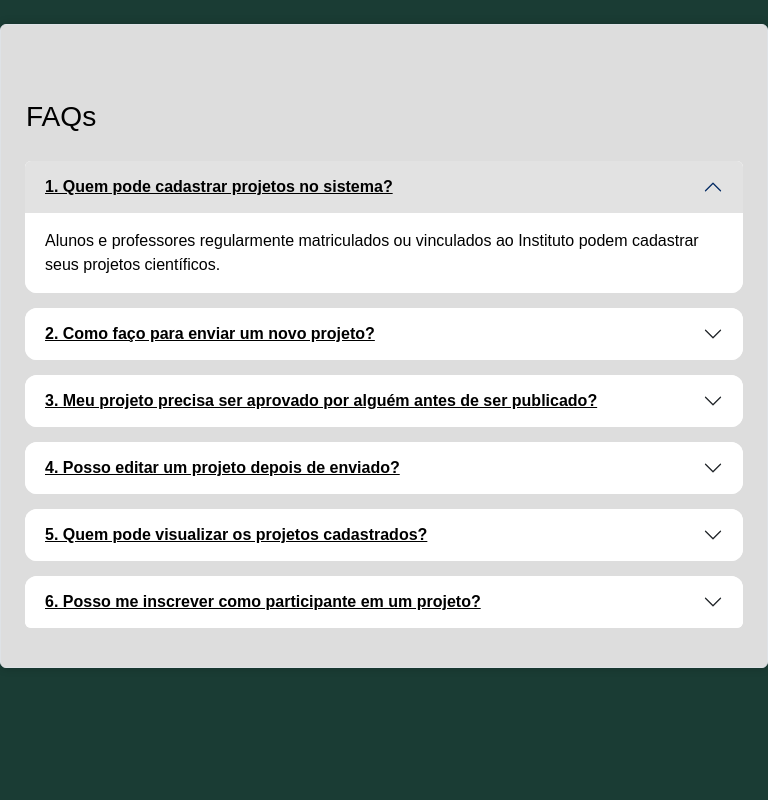
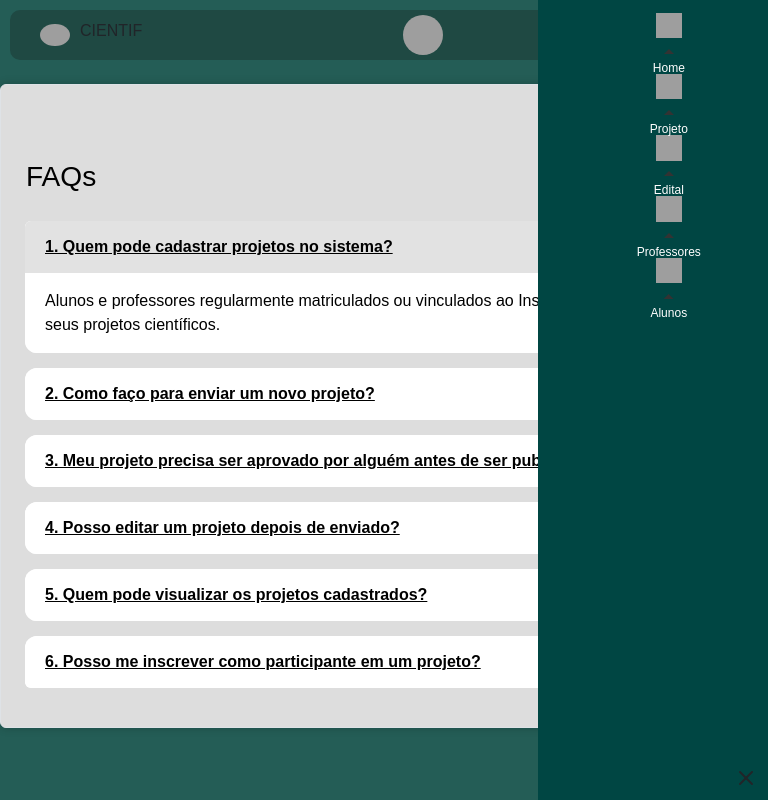
Before and after one commit to 3d5onLP/SUAC, a PHP site: page /view_duvidas.html in a window 768 px wide. Run offline with PHP 8.4, Linux system fonts and the light colour scheme; grey boxes are pictures that could not be loaded.

Commit message:
Correção de menu
Menu corrigido

```diff
--- a/VIEW/VIEW_DUVIDAS/view_duvidas.css
+++ b/VIEW/VIEW_DUVIDAS/view_duvidas.css
@@ -96,6 +96,232 @@
   text-decoration: underline;
   color: #000;
 }
+
+/*DIV do FAQ  especificamente da perguntas e respostas da 1*/
+.accordion-button:not(.collapsed) {
+  background-color: #e2e2e2;
+  color: #000;
+  box-shadow: none;
+}
+
+/*DIV exclusivaente das respostas de cada pergunta*/
+.accordion-body {
+  background-color: #fff;
+  font-size: 16px;
+  color: #000;
+  text-align: left;
+}
+
+/*Remove a sombra visual que aparece ao redor do botão da pergunta/resposta*/
+.accordion-button:focus {
+  box-shadow: none;
+}
+
+/* Reset */
+* {
+  margin: 0;
+  padding: 0;
+  box-sizing: border-box;
+  font-family: Arial, sans-serif;
+}
+
+body {
+  background-color: #245d56;
+}
+
+a {
+  color: black;
+  text-decoration: none;
+}
+
+.nav-header {
+  display: flex;
+  margin: 10px;
+  justify-content: space-between;
+  align-items: center;
+  background-color: #1f4943;
+  padding: 0.5rem;
+  border-radius: 10px;
+  position: relative;
+}
+
+.logo {
+  display: flex;
+  align-items: center;
+}
+
+.logo img {
+  width: 45px;
+  border-radius: 50%;
+  margin-right: 10px;
+}
+
+.nav {
+  display: flex;
+  flex-direction: row;
+}
+
+.nav-list {
+  list-style: none;
+  display: flex;
+  gap: 1rem;
+  align-items: center;
+}
+
+.nav-list li {
+  position: relative;
+}
+
+.tooltip-container {
+  position: relative;
+  display: inline-flex;
+  justify-content: center;
+  align-items: center;
+  flex-direction: column;
+}
+
+.tooltip-img {
+  width: 35px;
+  height: 35px;
+}
+
+.tooltip-text {
+  visibility: hidden;
+  background-color: #333;
+  color: #fff;
+  text-align: center;
+  padding: 10px 10px;
+  border-radius: 5px;
+  position: absolute;
+  top: 100%;
+  /* posiciona abaixo da imagem */
+  left: 50%;
+  transform: translateX(-50%);
+  opacity: 0;
+  transition: opacity 0.3s ease;
+  white-space: nowrap;
+  font-size: 0.75rem;
+  /* garante visibilidade sobre outros elementos */
+  z-index: 999;
+  /* espaço entre imagem e tooltip */
+  margin-top: 6px;
+}
+
+.tooltip-container:hover .tooltip-text {
+  visibility: visible;
+  opacity: 1;
+}
+
+.tooltip-text::after {
+  content: "";
+  position: absolute;
+  top: -5px;
+  left: 50%;
+  margin-left: -5px;
+  border-width: 5px;
+  border-style: solid;
+  border-color: transparent transparent #333 transparent;
+}
+.profile-menu {
+  position: relative;
+}
+
+.profile-img {
+  width: 40px;
+  height: 40px;
+  border-radius: 60%;
+  cursor: pointer;
+}
+
+.dropdown {
+  position: absolute;
+  right: 0;
+  top: 60px;
+  background: white;
+  color: #333;
+  width: 220px;
+  border-radius: 10px;
+  box-shadow: 0 4px 10px rgba(0,0,0,0.1);
+  padding: 1rem;
+  display: none;
+  z-index: 999;
+}
+
+.dropdown h4 {
+  margin-bottom: 0.3rem;
+}
+
+.dropdown p {
+  color: gray;
+  font-size: 0.9rem;
+  margin-bottom: 1rem;
+}
+
+.dropdown ul {
+  list-style: none;
+}
+
+.dropdown li {
+  padding: 0.5rem 0;
+  display: flex;
+  align-items: center;
+  gap: 10px;
+  cursor: pointer;
+  transition: background 0.2s;
+}
+
+.dropdown li:hover {
+  background: #f0f0f0;
+}
+
+.img-profile{
+  width: 40px;
+  height: 40px;
+  border-radius: 50%;
+  cursor: pointer;
+}
+.toggle,
+.close {
+  display: none;
+  font-size: 1.8rem;
+  cursor: pointer;
+}
+/*Div branca do meio FAQs*/
+.duvidas-container {
+  background-color: rgb(221, 221, 221);
+  padding: 30px;
+  border-radius: 16px;
+  box-shadow: 0 0 10px rgba(0, 0, 0, 0.2);
+  width: 100%;
+  max-width: 800px;
+}
+
+/*Cabeçalho da Div .duvidas-container*/
+header {
+  background-color: rgb(221, 221, 221);
+  padding: 50px 15px 0px 1px;
+  text-align: left;
+  font-weight: bold;
+  font-size: 25px;
+  position: relative;
+  color: black;
+  margin-bottom: 20px;
+}
+
+/*DIV do FAQ de perguntas e respostas*/
+.accordion-item {
+  border-radius: 12px;
+  overflow: hidden;
+  margin-bottom: 15px;
+  border: none;
+}
+/*Botão para abrir a respostas do FAQ*/
+.accordion-button {
+  background-color: #ffffff;
+  font-weight: bold;
+  text-decoration: underline;
+  color: #000;
+}
 /*DIV do FAQ  especificamente da perguntas e respostas da 1*/
 .accordion-button:not(.collapsed) {
   background-color: #e2e2e2;
@@ -109,55 +335,138 @@
   color: #000;
   text-align: left;
 }
-/*Remove a sombra visual que aparece ao redor do botão da pergunta/resposta*/
+/*Remove a sombra visual que aparece ao redor do botão da pergunta resposta*/
 .accordion-button:focus {
   box-shadow: none;
 }
 
-/*Menu para celulares/responsivos*/
-.bottom-nav {
-  position: fixed;
-  bottom: 0;
-  left: 0;
-  width: 100%;
-  background-color: rgb(221, 221, 221);
-  display: flex;
-  justify-content: space-around;
-  align-items: center;
-  padding: 8px 0;
-  box-shadow: 0 -2px 8px rgba(0, 0, 0, 0.2);
-  z-index: 9999;
-}
 
-/*Configuração dos itens do menu responsivo*/
-.bottom-nav .nav-item {
-  flex: 1;
-  text-align: center;
-  color: black;
-  text-decoration: none;
-  font-size: 80%;
-  padding: 5px 0;
-  transition: background-color 0.2s;
-  font-weight: bold;
-}
 
-/*Define o tamanho dos icones*/
-.nav-item img{
-  width: 25px;
-  height: 25px;
+/* Mobile */
+@media screen and (max-width: 768px) {
+  .nav-header {
+    height: 50px;
+    justify-content: space-between;
+    padding: 0 30px;
+  }
+
+  ul {
+    display: flex;
+    flex-direction: column;
+  }
+
+  .logo h1 {
+    font-size: 1rem;
+  }
+
+  .logo img {
+    width: 30px;
+  }
+
+  .toggle {
+    display: inline;
+    font-size: 25px;
+  }
+
+  .close {
+    position: absolute;
+    right: 25px;
+    display: block;
+    font-size: 25px;
+    border-radius: 50%;
+  }
+
+  .close:hover {
+    background-color: #ffffff;
+  }
+
+  /*Menu Mobile*/
+
+  .nav {
+    position: fixed;
+    top: 0;
+    right: 0;
+    /*O menu desliza e aparece na tela*/
+    transform: translateX (100%);
+    /*Delay do deslizamento*/
+    transition: transform 0.3s ease;
+    width: 30%;
+    height: 100vh;
+    background-color: #004643;
+    z-index: 1000;
+    flex-direction: column;
+    padding: 0.3rem;
+    -ms-overflow-style: none;
+    /* Permite rolagem vertical */
+    scrollbar-width: none;
+    /* ainda permite a rolagem */
+    overflow-y: scroll;
+    /* IE e Edge */
+    -ms-overflow-style: none;
+    /* Firefox */
+    scrollbar-width: none;
+  }
+
+  /*O menu desliza para dentro da tela*/
+  .nav.active {
+    transform: translateX(0);
+  }
+
+  .nav-list {
+    transform: translateX(0);
+  }
+  .tooltip-img{
+    padding: 0.3rem;
+    margin-top: 0.2rem;
+  }
+
+  .tooltip-text {
+    visibility: visible ;
+    opacity: 1 ;
+    position: absolute;
+    color: white;
+    background: none;
+
+  }
+
+  .show {
+    right: 0;
   }
 
 
-/*Oculta em telas maiores o menu bottom-nav (Menu para celulares/responsivos)*/
-@media (min-width: 768px) {
-  .bottom-nav {
-    display: none;
+  .toggle,
+  .close {
+    display: block;
+    font-size: 1.5rem;
   }
+
+  .close {
+    position: absolute;
+    bottom: 10px;
+    right: 10px;
+  }
+
+  .show {
+    right: 0;
+  }
+
+  .btn-green {
+    font-size: 13px;
+    padding: 7px 15px;
+  }
+
+  .buscar {
+    display: flex;
+    flex-direction: column;
+    align-items: center;
+    max-width: 90%;
+    padding: 10% 5%;
+  }
+
+
+
+  .d-flex {
+    flex-direction: column;
+    width: 100%;
 }
-
-/*Oculta em telas menores o menu Sidebar (Menu para computadores/telas maiores)*/
-@media (max-width: 768px) {
-  .sidebar {
-    display: none;
-  }
 }
--- a/VIEW/VIEW_DUVIDAS/view_duvidas.html
+++ b/VIEW/VIEW_DUVIDAS/view_duvidas.html
@@ -5,43 +5,78 @@
     <meta charset="UTF-8" />
     <meta name="viewport" content="width=device-width, initial-scale=1.0" />
     <title>CIENTIF</title>
-    <link href="https://cdn.jsdelivr.net/npm/bootstrap@5.3.5/dist/css/bootstrap.min.css" rel="stylesheet" integrity="sha384-SgOJa3DmI69IUzQ2PVdRZhwQ+dy64/BUtbMJw1MZ8t5HZApcHrRKUc4W0kG879m7" crossorigin="anonymous" />
-    <script src="https://cdn.jsdelivr.net/npm/bootstrap@5.3.5/dist/js/bootstrap.bundle.min.js" integrity="sha384-k6d4wzSIapyDyv1kpU366/PK5hCdSbCRGRCMv+eplOQJWyd1fbcAu9OCUj5zNLiq" crossorigin="anonymous"></script>
+    <link href="https://cdn.jsdelivr.net/npm/bootstrap@5.3.5/dist/css/bootstrap.min.css" rel="stylesheet"
+        integrity="sha384-SgOJa3DmI69IUzQ2PVdRZhwQ+dy64/BUtbMJw1MZ8t5HZApcHrRKUc4W0kG879m7" crossorigin="anonymous" />
     <link rel="stylesheet" href="view_duvidas.css" />
     <link rel="icon" href="/VIEW/icon/logo_cientif.png" type="image/png" />
+    <script src="https://unpkg.com/feather-icons"></script>
+    <script src="https://cdn.jsdelivr.net/npm/bootstrap@5.3.5/dist/js/bootstrap.bundle.min.js" integrity="sha384-k6d4wzSIapyDyv1kpU366/PK5hCdSbCRGRCMv+eplOQJWyd1fbcAu9OCUj5zNLiq" crossorigin="anonymous"></script>
 </head>
 
 <body>
-        <!--Menu para telas grandes/não responsivo-->
-        <nav class="sidebar">
-            <ul>
+    <div class="nav-header">
+        <div class="logo">
+            <img src="/VIEW/icon/logo_cientif.png" alt="Logo CIENTIF">
+            <h1 class="header-logo">CIENTIF</h1>
+        </div>
+        <nav class="nav" id="nav-menu">
+            <i data-feather="x" class="close" id="close-menu"></i>
+            <ul class="nav-list">
                 <li>
-                <a href="/VIEW/VIEW_MENU/view_menu.html"><img src="/VIEW/icon/house-fill.svg" alt="Home Icon">Home</a>
+                    <a href="/VIEW/VIEW_MENU/view_menu.html" class="tooltip-container">
+                        <img src="/VIEW/icon/botao-home.png" alt="Home" class="tooltip-img">
+                        <span class="tooltip-text">Home</span>
+                    </a>
                 </li>
                 <li>
-                <a href="https://www.ifto.edu.br/noticias/editais-de-apoio-a-pesquisa-no-ambito-do-ifto-sao-publicados/view"><img src="/VIEW/icon/file-earmark-font-fill.svg" alt="Home Icon">Editais</a>
+                    <a href="/VIEW/VIEW_PROJETO/view_projeto.html" class="tooltip-container">
+                        <img src="/VIEW/icon/pesquisa-projeto.png" alt="Projeto" class="tooltip-img">
+                        <span class="tooltip-text">Projeto</span>
+                    </a>
+                </li>
+
+                <li>
+                    <a href="https://www.ifto.edu.br/noticias/editais-de-apoio-a-pesquisa-no-ambito-do-ifto-sao-publicados/view"
+                        class="tooltip-container">
+                        <img src="/VIEW/icon/pesquisa-edital.png" alt="Edital" class="tooltip-img">
+                        <span class="tooltip-text">Edital</span>
+                    </a>
+                </li>
+
+                <li>
+                    <a href="/VIEW/VIEW_PROFESSOR/view_professor.html" class="tooltip-container">
+                        <img src="/VIEW/icon/professor-icon.png" alt="Professores" class="tooltip-img">
+                        <span class="tooltip-text">Professores</span>
+                    </a>
                 </li>
                 <li>
-                <a href="/VIEW/VIEW_PROJETO/view_projeto.html"><img src="/VIEW/icon/solution-strategy-icon.svg" alt="Home Icon">Projetos</a>
-            </li>
-            </li>
-            <li>
-                <a href="/VIEW/VIEW_PROFESSOR/view_professor.html"><img src="/VIEW/icon/professor-with-clipboard-svgrepo-com.svg" alt="Professores Icon"> Professores</a>
-            </li>
-            <li>
-                <a href="/VIEW/VIEW_ALUNO/view_aluno.html"><img src="/VIEW/icon/student-cap-svgrepo-com.svg" alt="Alunos Icon">Alunos</a>
+                    <a href="/VIEW/VIEW_ALUNO/view_aluno.html" class="tooltip-container">
+                        <img src="/VIEW/icon/aluno-icon.png" alt="Alunos" class="tooltip-img">
+                        <span class="tooltip-text">Alunos</span>
+                    </a>
                 </li>
             </ul>
+
         </nav>
+        <div class="profile-menu">
+            <img src="/VIEW/icon/eu.jpg" alt="Profile" class="profile-img" id="profileToggle">
 
-         <!--Menu para celulares/responsivos-->
-    <nav class="bottom-nav d-md-none">
-        <a href="/VIEW/VIEW_MENU/view_menu.html" class="nav-item active"><img src="/VIEW/icon/house-fill.svg"  alt="Home Icon"><br>Home</a>
-        <a href="https://www.ifto.edu.br/noticias/editais-de-apoio-a-pesquisa-no-ambito-do-ifto-sao-publicados/view" class="nav-item"><img src="/VIEW/icon/file-earmark-font-fill.svg" alt="Edital icon"><br>Editais</a>
-        <a href="/VIEW/VIEW_PROJETO/view_projeto.html" class="nav-item"><img src="/VIEW/icon/solution-strategy-icon.svg" alt="Projeto icon"><br>Projetos</a>
-        <a href="/VIEW/VIEW_PROFESSOR/view_professor.html" class="nav-item"><img src="/VIEW/icon/professor-with-clipboard-svgrepo-com.svg" alt="Professores icon"><br>Prof.</a>
-        <a href="/VIEW/VIEW_ALUNO/view_aluno.html" class="nav-item"><img src="/VIEW/icon/student-cap-svgrepo-com.svg" alt="Aluno icon"><br>Alunos</a>
-    </nav>
+            <div class="dropdown" id="dropdownMenu">
+                <h4>Edson Oliveira</h4>
+                <p>Análise e Desenvolvimento de Sistema</p>
+                <ul>
+                    <li><span>👤</span>Meu Perfil</li>
+                    <li><span>✏</span>Editar Perfil</li>
+                    <li><a href="/VIEW/VIEW_DUVIDAS/view_duvidas.html"><span>🛠</span> Duvidas</a></li>
+                    <li><a href="/VIEW/VIEW_LOGIN/view_login.html"><span>🔓</span> Deslogar</a></li>
+                </ul>
+            </div>
+        </div>
+
+        <i data-feather="menu" class="toggle" id="toggle-menu"></i>
+
+    </div>
+
 
     <!--Div branca do meio FAQs-->
     <div class="duvidas-container container mt-4 p-4 rounded border">
@@ -56,63 +91,77 @@
 
             <div class="accordion-item">
                 <h2 class="accordion-header" id="heading1">
-                        <button class="accordion-button " type="button" data-bs-toggle="collapse" data-bs-target="#duvida1" aria-expanded="true" aria-controls="duvida1">
+                    <button class="accordion-button " type="button" data-bs-toggle="collapse" data-bs-target="#duvida1"
+                        aria-expanded="true" aria-controls="duvida1">
                         1. Quem pode cadastrar projetos no sistema?
                     </button>
                 </h2>
-                    <div id="duvida1" class="accordion-collapse collapse show" aria-labelledby="hea ding1" data-bs-parent="#accordionDuvidas">
+                <div id="duvida1" class="accordion-collapse collapse show" aria-labelledby="hea ding1"
+                    data-bs-parent="#accordionDuvidas">
                     <div class="accordion-body">
-                            Alunos e professores regularmente matriculados ou vinculados ao Instituto podem cadastrar seus projetos científicos.
+                        Alunos e professores regularmente matriculados ou vinculados ao Instituto podem cadastrar seus
+                        projetos científicos.
                     </div>
                 </div>
             </div>
 
             <div class="accordion-item">
                 <h2 class="accordion-header" id="heading2">
-                        <button class="accordion-button collapsed" type="button" data-bs-toggle="collapse" data-bs-target="#duvida2" aria-expanded="false" aria-controls="duvida2">
+                    <button class="accordion-button collapsed" type="button" data-bs-toggle="collapse"
+                        data-bs-target="#duvida2" aria-expanded="false" aria-controls="duvida2">
                         2. Como faço para enviar um novo projeto?
                     </button>
                 </h2>
-                    <div id="duvida2" class="accordion-collapse collapse" aria-labelledby="heading2" data-bs-parent="#accordionDuvidas">
+                <div id="duvida2" class="accordion-collapse collapse" aria-labelledby="heading2"
+                    data-bs-parent="#accordionDuvidas">
                     <div class="accordion-body">
-                            Basta fazer login no sistema, clicar em "Cadastrar Projeto" e preencher o formulário com as informações solicitadas.
+                        Basta fazer login no sistema, clicar em "Cadastrar Projeto" e preencher o formulário com as
+                        informações solicitadas.
                     </div>
                 </div>
             </div>
 
             <div class="accordion-item">
                 <h2 class="accordion-header" id="heading3">
-                        <button class="accordion-button collapsed" type="button" data-bs-toggle="collapse" data-bs-target="#duvida3" aria-expanded="false" aria-controls="duvida3">
+                    <button class="accordion-button collapsed" type="button" data-bs-toggle="collapse"
+                        data-bs-target="#duvida3" aria-expanded="false" aria-controls="duvida3">
                         3. Meu projeto precisa ser aprovado por alguém antes de ser publicado?
                     </button>
                 </h2>
-                    <div id="duvida3" class="accordion-collapse collapse" aria-labelledby="heading3" data-bs-parent="#accordionDuvidas">
+                <div id="duvida3" class="accordion-collapse collapse" aria-labelledby="heading3"
+                    data-bs-parent="#accordionDuvidas">
                     <div class="accordion-body">
-                            Sim, todos os projetos enviados passam por uma análise da coordenação antes de serem liberados para visualização pública.
+                        Sim, todos os projetos enviados passam por uma análise da coordenação antes de serem liberados
+                        para visualização pública.
                     </div>
                 </div>
             </div>
 
             <div class="accordion-item">
                 <h2 class="accordion-header" id="heading4">
-                        <button class="accordion-button collapsed" type="button" data-bs-toggle="collapse" data-bs-target="#duvida4" aria-expanded="false" aria-controls="duvida4">
+                    <button class="accordion-button collapsed" type="button" data-bs-toggle="collapse"
+                        data-bs-target="#duvida4" aria-expanded="false" aria-controls="duvida4">
                         4. Posso editar um projeto depois de enviado?
                     </button>
                 </h2>
-                    <div id="duvida4" class="accordion-collapse collapse" aria-labelledby="heading4" data-bs-parent="#accordionDuvidas">
+                <div id="duvida4" class="accordion-collapse collapse" aria-labelledby="heading4"
+                    data-bs-parent="#accordionDuvidas">
                     <div class="accordion-body">
-                            Sim, enquanto o projeto estiver em análise, você pode editar as informações. Após a aprovação, alterações precisarão ser solicitadas à coordenação.
+                        Sim, enquanto o projeto estiver em análise, você pode editar as informações. Após a aprovação,
+                        alterações precisarão ser solicitadas à coordenação.
                     </div>
                 </div>
             </div>
 
             <div class="accordion-item">
                 <h2 class="accordion-header" id="heading5">
-                        <button class="accordion-button collapsed" type="button" data-bs-toggle="collapse" data-bs-target="#duvida5" aria-expanded="false" aria-controls="duvida5">
+                    <button class="accordion-button collapsed" type="button" data-bs-toggle="collapse"
+                        data-bs-target="#duvida5" aria-expanded="false" aria-controls="duvida5">
                         5. Quem pode visualizar os projetos cadastrados?
                     </button>
                 </h2>
-                    <div id="duvida5" class="accordion-collapse collapse" aria-labelledby="heading5" data-bs-parent="#accordionDuvidas">
+                <div id="duvida5" class="accordion-collapse collapse" aria-labelledby="heading5"
+                    data-bs-parent="#accordionDuvidas">
                     <div class="accordion-body">
                         Todos os alunos, professores e servidores do Instituto que tenham acesso ao sistema.
                     </div>
@@ -121,13 +170,16 @@
 
             <div class="accordion-item">
                 <h2 class="accordion-header" id="heading6">
-                        <button class="accordion-button collapsed" type="button" data-bs-toggle="collapse" data-bs-target="#duvida6" aria-expanded="false" aria-controls="duvida6">
+                    <button class="accordion-button collapsed" type="button" data-bs-toggle="collapse"
+                        data-bs-target="#duvida6" aria-expanded="false" aria-controls="duvida6">
                         6. Posso me inscrever como participante em um projeto?
                     </button>
                 </h2>
-                    <div id="duvida6" class="accordion-collapse collapse" aria-labelledby="heading6" data-bs-parent="#accordionDuvidas">
+                <div id="duvida6" class="accordion-collapse collapse" aria-labelledby="heading6"
+                    data-bs-parent="#accordionDuvidas">
                     <div class="accordion-body">
-                            Sim! Se o projeto permitir participação de outros alunos ou professores, você poderá se inscrever diretamente na página do projeto.
+                        Sim! Se o projeto permitir participação de outros alunos ou professores, você poderá se
+                        inscrever diretamente na página do projeto.
                     </div>
                 </div>
             </div>
@@ -135,5 +187,10 @@
         </div>
 
     </div>
+    <script>
+        feather.replace();
+    </script>
+    <script src="view_duvidas.js"></script>
 </body>
+
 </html>
```
Also changed, not shown: VIEW/VIEW_DUVIDAS/view_duvidas.js (+45 -0 lines). Lines whose indentation alone changed are shown as unchanged.
